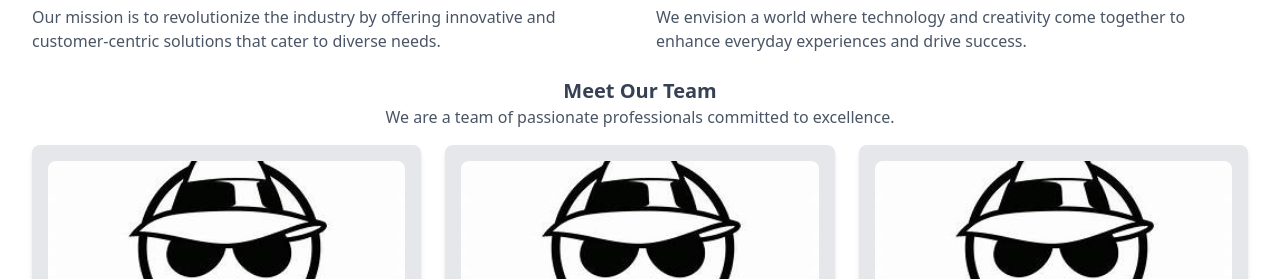
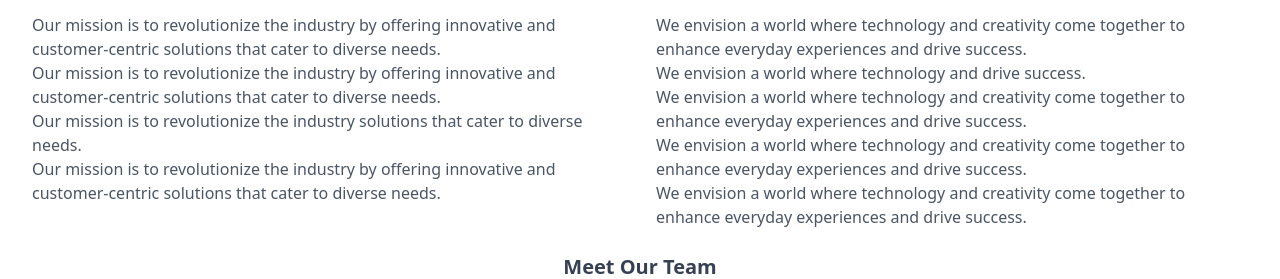
Before and after one commit to Sakshamgargj/poultry, a React (Vite) app: page /about in a window 1280 px wide. Shown: the part 486-765 px from the top of the page. Built offline with nearby package versions, Linux system fonts and the light colour scheme; no server answers.

Commit message:
v-1.3.61

```diff
--- a/src/components/About.jsx
+++ b/src/components/About.jsx
@@ -3,7 +3,7 @@ import img from '../assets/images/logo.jpeg';
 
 function AboutPage() {
     return (
-        <div className="min-h-screen select-none bg-gray-100 pt-20">
+        <div className="min-h-screen select-none bg-gray-100 ">
             <div className="w-screen bg-white shadow-lg p-8">
                 <img src={image} alt="About Banner" className="w-full h-56 object-cover rounded-lg mb-6" />
                 <p className="text-gray-600 text-center mb-6">
@@ -16,6 +16,17 @@ function AboutPage() {
                             Our mission is to revolutionize the industry by offering innovative and customer-centric solutions that
                             cater to diverse needs.
                         </p>
+                        <p className="text-gray-600">
+                            Our mission is to revolutionize the industry by offering innovative and customer-centric solutions that
+                            cater to diverse needs.
+                        </p>
+                        <p className="text-gray-600">
+                            Our mission is to revolutionize the industry solutions that cater to diverse needs.
+                        </p>
+                        <p className="text-gray-600">
+                            Our mission is to revolutionize the industry by offering innovative and customer-centric solutions that
+                            cater to diverse needs.
+                        </p>
                     </div>
                     <div>
                         <h2 className="text-xl font-semibold text-gray-700 mb-2">Our Vision</h2>
@@ -23,6 +34,23 @@ function AboutPage() {
                             We envision a world where technology and creativity come together to enhance everyday experiences and drive
                             success.
                         </p>
+                        <p className="text-gray-600">
+                            We envision a world where technology and drive
+                            success.
+                        </p>
+                        <p className="text-gray-600">
+                            We envision a world where technology and creativity come together to enhance everyday experiences and drive
+                            success.
+                        </p>
+                        <p className="text-gray-600">
+                            We envision a world where technology and creativity come together to enhance everyday experiences and drive
+                            success.
+                        </p>
+                        <p className="text-gray-600">
+                            We envision a world where technology and creativity come together to enhance everyday experiences and drive
+                            success.
+                        </p>
+
                     </div>
                 </div>
                 <div className="mt-6 text-center">
--- a/src/components/HeroSection.jsx
+++ b/src/components/HeroSection.jsx
@@ -96,8 +96,8 @@ const HeroSection = () => {
     return (
         <div className="w-full select-none ">
             {/* Main hero section with banners and updates */}
-            <div className="w-full pt-16 px-4 md:px-8" style={{ height: "auto" }}>
-                <div className="flex flex-col pt-6 md:flex-row w-full space-x-8">
+            <div className="w-full px-4 md:px-8" style={{ height: "auto" }}>
+                <div className="flex flex-col md:flex-row w-full space-x-8">
                     {/* Banner/Video section - full width on mobile, 2/3 width on desktop */}
                     <div className="w-full md:w-2/3 relative overflow-hidden" style={{ height: "45vh" }}>
                         {/* Video player */}
--- a/src/components/Navbar.jsx
+++ b/src/components/Navbar.jsx
@@ -214,9 +214,9 @@ const Navbar = ({ commonData, setLogin }) => {
 
   return (
     <nav
-      className={`fixed select-none left-0 w-full z-50 transition-all duration-300 ${isScrolled
-        ? "bg-gradient-to-r from-primary to-darkprimary/90 top-0 shadow-lg py-2"
-        : "bg-gradient-to-r from-primary to-darkprimary backdrop-blur-lg py-1"
+      className={` select-none left-0 w-full z-50 transition-all duration-300 ${isScrolled
+        ? "bg-gradient-to-r from-primary to-darkprimary/90 top-0 fixed shadow-lg py-2"
+        : "bg-gradient-to-r from-primary to-darkprimary relative backdrop-blur-lg py-1"
         }`}
     >
       <div className="px-4 lg:px-8 flex items-center justify-between">
@@ -260,7 +260,7 @@ const Navbar = ({ commonData, setLogin }) => {
                         animate={{ opacity: 1, y: 0, scale: 1 }}
                         exit={{ opacity: 0, y: 10, scale: 0.95 }}
                         transition={{ duration: 0.2 }}
-                        className="absolute left-0 top-full mt-1 bg-white shadow-xl rounded-lg w-56 py-2 z-20 border border-gray-100"
+                        className="absolute left-0 top-full mt-1 bg-white shadow-xl rounded-lg w-56 py-2 z-0 border border-gray-100"
                         onMouseLeave={() => !clickedDropdown && setDropdownOpen(null)}
                       >
                         <div className="absolute -top-2 left-4 w-4 h-4 bg-white rotate-45 border-t border-l border-gray-100"></div>
--- a/src/components/auth/Login.jsx
+++ b/src/components/auth/Login.jsx
@@ -72,7 +72,7 @@ function LoginPage({commonData,setLogin}) {
     };
 
     return (
-        <div className="flex select-none justify-center items-center min-h-screen bg-white p-4">
+        <div className="flex select-none justify-center items-center h-auto bg-white p-20">
             <div className="bg-white shadow-lg rounded-lg p-6 w-full max-w-md border">
                 <h2 className="text-center text-2xl font-bold text-gray-800">Welcome Back</h2>
                 <p className="text-center text-gray-600 mb-6">Login to your account</p>
--- a/src/components/auth/Register.jsx
+++ b/src/components/auth/Register.jsx
@@ -50,7 +50,7 @@ function RegisterPage() {
     };
 
     return (
-        <div className="flex select-none justify-center items-center min-h-screen pt-20 bg-white p-4">
+        <div className="flex select-none justify-center items-center min-h-screen bg-white p-4">
             <div className="bg-white shadow-lg rounded-lg p-6 w-full max-w-md border">
                 <h2 className="text-center text-2xl font-bold text-gray-800">Create an Account</h2>
                 <p className="text-center text-gray-600 mb-6">Sign up to get started</p>
--- a/src/components/category/Category.jsx
+++ b/src/components/category/Category.jsx
@@ -81,7 +81,7 @@ export default function CategorySidebar() {
   }, []);
 
   return (
-    <div className="flex select-none px-4 md:px-8 flex-col md:flex-row h-auto">
+    <div className="flex py-2 select-none px-4 md:px-8 flex-col md:flex-row h-auto">
       {/* Mobile Toggle */}
       <div className="md:hidden p-4">
         <button
@@ -137,7 +137,7 @@ export default function CategorySidebar() {
             {currentItems.map((sub, index) => (
               <div
                 key={index}
-                className="relative group rounded-lg p-1 md:p-3 bg-white transition-all"
+                className="md:relative group rounded-lg p-1 md:p-3 bg-white transition-all"
               >
                 <Link
                   to={`/product/${sub._id}`}>
--- a/src/components/category/Product.jsx
+++ b/src/components/category/Product.jsx
@@ -10,7 +10,7 @@ import {
     ArrowRight,
 } from 'lucide-react';
 
-const ITEMS_PER_PAGE = 12;
+const ITEMS_PER_PAGE = 6;
 
 function Product() {
     const { id } = useParams();
@@ -58,7 +58,7 @@ function Product() {
 
     return (
         <motion.div
-            className="w-full max-w-7xl mx-auto pt-26 p-6 bg-white h-auto"
+            className="w-full max-w-7xl mx-auto p-6 bg-white h-auto"
             initial={{ opacity: 0 }}
             animate={{ opacity: 1 }}
             transition={{ duration: 0.5 }}
```
